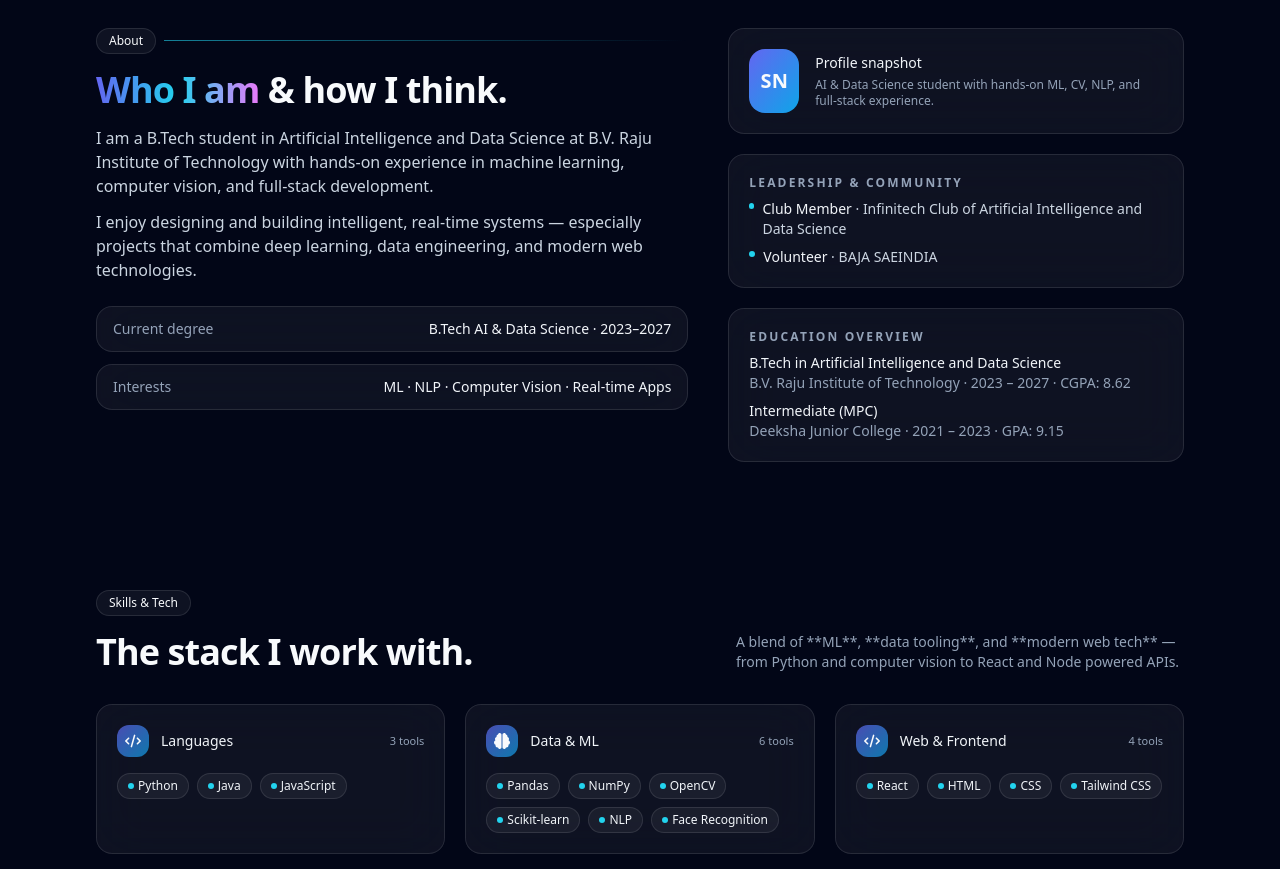
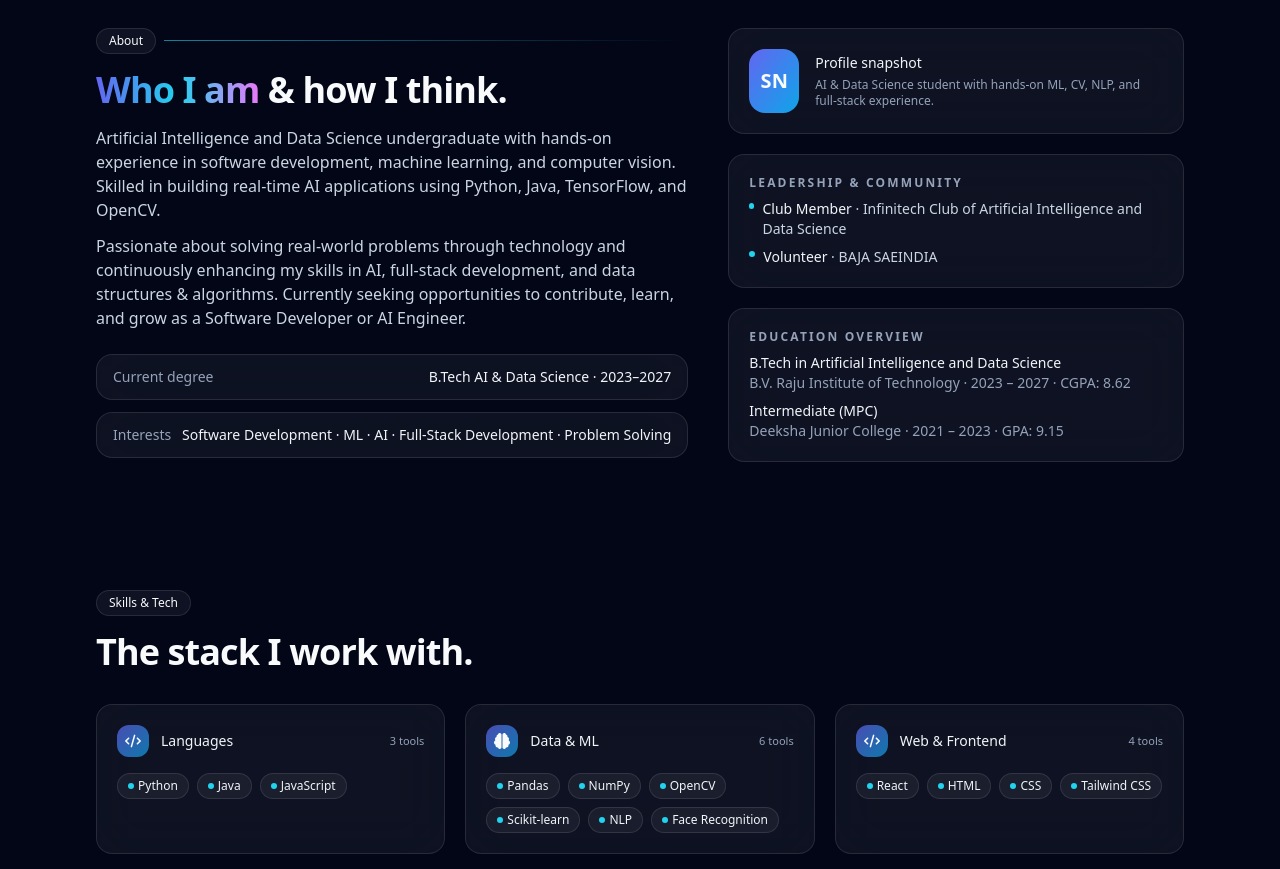
Before and after one commit to Siri0305gh/Siriportfolio, a React (Vite) app: page / in a window 1280 px wide. Shown: the part 740-1609 px from the top of the page. Built offline with nearby package versions, Linux system fonts and the light colour scheme.

Commit message:
Update LinkedIn URL and About section

```diff
--- a/src/components/About.jsx
+++ b/src/components/About.jsx
@@ -38,7 +38,7 @@ export default function About() {
             <div className="glass-panel px-4 py-3 flex items-center justify-between border-white/5">
               <span className="text-slate-400">Interests</span>
               <span className="font-medium text-slate-100">
-                ML · NLP · Computer Vision · Real‑time Apps
+                Software Development · ML · AI · Full-Stack Development · Problem Solving
               </span>
             </div>
           </div>
--- a/src/components/Skills.jsx
+++ b/src/components/Skills.jsx
@@ -37,8 +37,7 @@ export default function Skills() {
         <div className="flex flex-col sm:flex-row sm:items-end sm:justify-between gap-2 mb-8">
           <h2 className="section-title">The stack I work with.</h2>
           <p className="text-xs sm:text-sm text-slate-400 max-w-md">
-            A blend of **ML**, **data tooling**, and **modern web tech** — from Python and computer vision to React and
-            Node powered APIs.
+
           </p>
         </div>
 
--- a/src/data/content.js
+++ b/src/data/content.js
@@ -9,8 +9,8 @@ export const hero = {
 
 export const about = {
   bio: [
-    'I am a B.Tech student in Artificial Intelligence and Data Science at B.V. Raju Institute of Technology with hands‑on experience in machine learning, computer vision, and full‑stack development.',
-    'I enjoy designing and building intelligent, real‑time systems — especially projects that combine deep learning, data engineering, and modern web technologies.'
+    'Artificial Intelligence and Data Science undergraduate with hands-on experience in software development, machine learning, and computer vision. Skilled in building real-time AI applications using Python, Java, TensorFlow, and OpenCV.',
+    'Passionate about solving real-world problems through technology and continuously enhancing my skills in AI, full-stack development, and data structures & algorithms. Currently seeking opportunities to contribute, learn, and grow as a Software Developer or AI Engineer.'
   ],
   education: [
     {
@@ -167,7 +167,7 @@ export const codingProfiles = [
 
 export const socialLinks = {
   email: 'sirinandyala2005@gmail.com',
-  linkedin: 'https://www.linkedin.com/in/siri-nandyala-6033b4293/',
+  linkedin: 'https://www.linkedin.com/in/siri-nandyala-2403b5293/',
   github: 'https://github.com/Siri0305gh',
   twitter: '',
   instagram: ''
```
